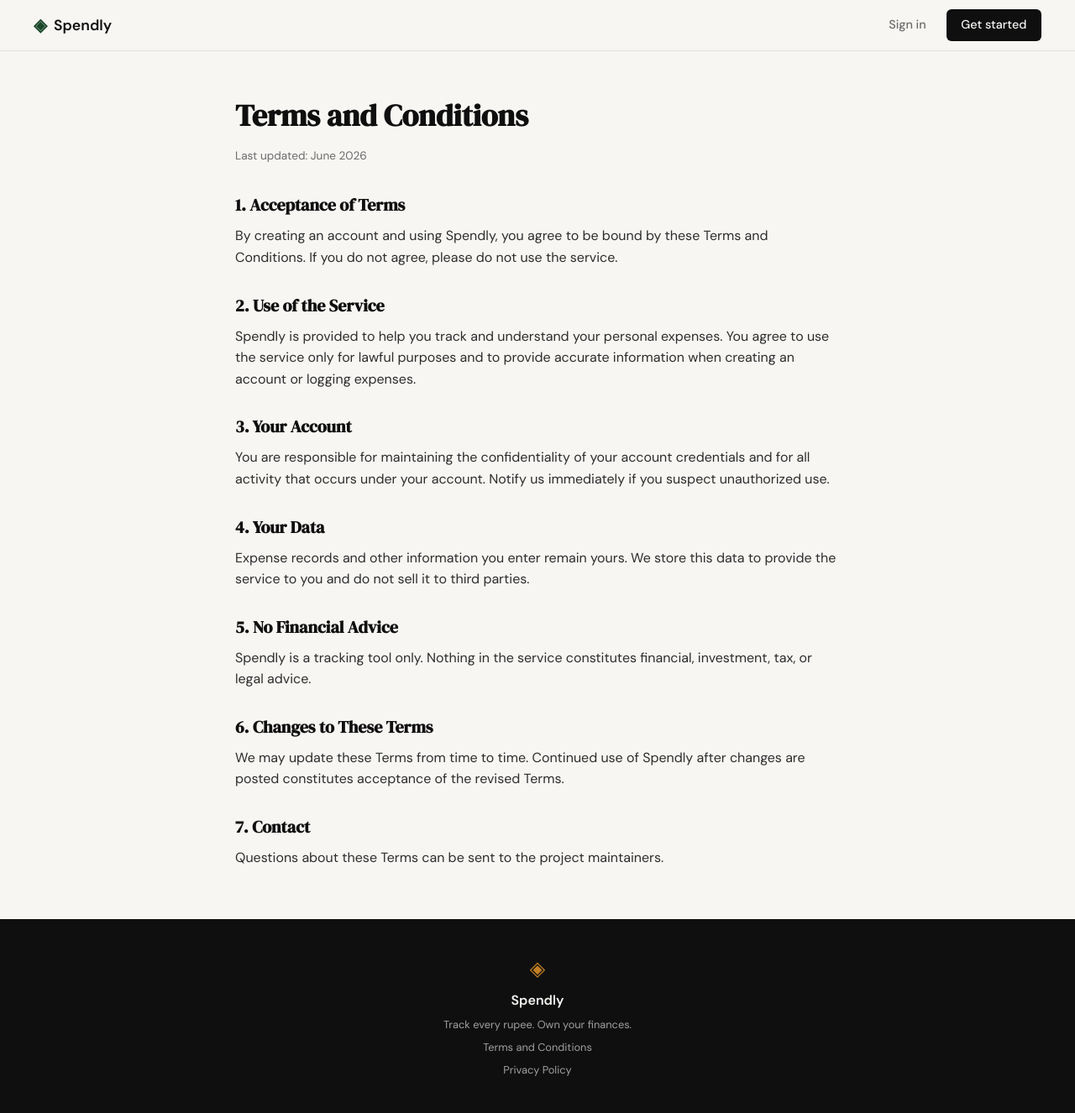
After one commit to AritraMajumdar/spendly_updated, a Flask app: page /terms in a window 1280 px wide. The commit adds this page. Shown: the whole page at 84% size. Run offline with Flask 3, Linux system fonts and the light colour scheme.

Commit message:
Adding terms and conditions page

```diff
--- a/app.py
+++ b/app.py
@@ -20,6 +20,11 @@ def register():
 @app.route("/login")
 def login():
     return render_template("login.html")
+
+
+@app.route("/terms")
+def terms():
+    return render_template("terms.html")
 
 
 # ------------------------------------------------------------------ #
--- a/static/css/style.css
+++ b/static/css/style.css
@@ -507,6 +507,52 @@ a { color: inherit; text-decoration: none; }
     color: var(--ink-faint);
 }
 
+.footer-inner a {
+    font-size: 0.8rem;
+    color: var(--ink-faint);
+}
+
+.footer-inner a:hover { color: var(--paper); text-decoration: underline; }
+
+/* ------------------------------------------------------------------ */
+/* Legal pages                                                         */
+/* ------------------------------------------------------------------ */
+
+.legal-section {
+    padding: 3rem 2rem;
+}
+
+.legal-container {
+    max-width: 720px;
+    margin: 0 auto;
+}
+
+.legal-title {
+    font-family: var(--font-display);
+    font-size: 2.25rem;
+    color: var(--ink);
+    margin-bottom: 0.5rem;
+}
+
+.legal-updated {
+    font-size: 0.85rem;
+    color: var(--ink-muted);
+    margin-bottom: 2rem;
+}
+
+.legal-body h2 {
+    font-family: var(--font-display);
+    font-size: 1.25rem;
+    color: var(--ink);
+    margin-top: 1.75rem;
+    margin-bottom: 0.5rem;
+}
+
+.legal-body p {
+    color: var(--ink-soft);
+    margin-bottom: 0.75rem;
+}
+
 /* ------------------------------------------------------------------ */
 /* Responsive                                                          */
 /* ------------------------------------------------------------------ */
--- a/templates/base.html
+++ b/templates/base.html
@@ -34,7 +34,7 @@
             <span class="brand-icon">◈</span>
             <span class="footer-name">Spendly</span>
             <p class="footer-copy">Track every rupee. Own your finances.</p>
-            <a href="#">Terms and Conditions</a>
+            <a href="{{ url_for('terms') }}">Terms and Conditions</a>
             <a href="#">Privacy Policy</a>
         </div>
     </footer>
--- /dev/null
+++ b/templates/terms.html
@@ -0,0 +1,37 @@
+{% extends "base.html" %}
+
+{% block title %}Terms and Conditions — Spendly{% endblock %}
+
+{% block content %}
+
+<section class="legal-section">
+    <div class="legal-container">
+        <h1 class="legal-title">Terms and Conditions</h1>
+        <p class="legal-updated">Last updated: June 2026</p>
+
+        <div class="legal-body">
+            <h2>1. Acceptance of Terms</h2>
+            <p>By creating an account and using Spendly, you agree to be bound by these Terms and Conditions. If you do not agree, please do not use the service.</p>
+
+            <h2>2. Use of the Service</h2>
+            <p>Spendly is provided to help you track and understand your personal expenses. You agree to use the service only for lawful purposes and to provide accurate information when creating an account or logging expenses.</p>
+
+            <h2>3. Your Account</h2>
+            <p>You are responsible for maintaining the confidentiality of your account credentials and for all activity that occurs under your account. Notify us immediately if you suspect unauthorized use.</p>
+
+            <h2>4. Your Data</h2>
+            <p>Expense records and other information you enter remain yours. We store this data to provide the service to you and do not sell it to third parties.</p>
+
+            <h2>5. No Financial Advice</h2>
+            <p>Spendly is a tracking tool only. Nothing in the service constitutes financial, investment, tax, or legal advice.</p>
+
+            <h2>6. Changes to These Terms</h2>
+            <p>We may update these Terms from time to time. Continued use of Spendly after changes are posted constitutes acceptance of the revised Terms.</p>
+
+            <h2>7. Contact</h2>
+            <p>Questions about these Terms can be sent to the project maintainers.</p>
+        </div>
+    </div>
+</section>
+
+{% endblock %}
```
Also changed, not shown: CLAUDE.md (added, +28 -0 lines), .claude/settings.json (added), .claude/skills/reset-db/SKILL.md (added).
